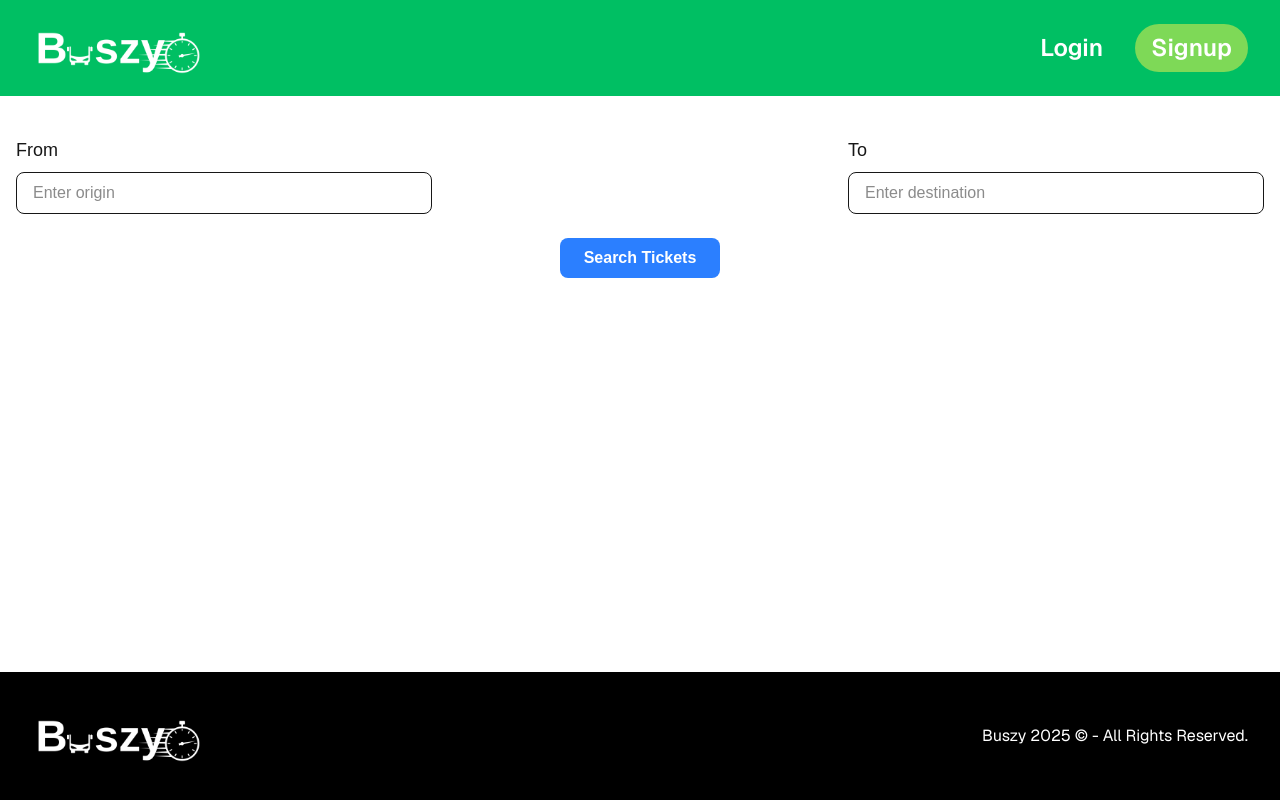
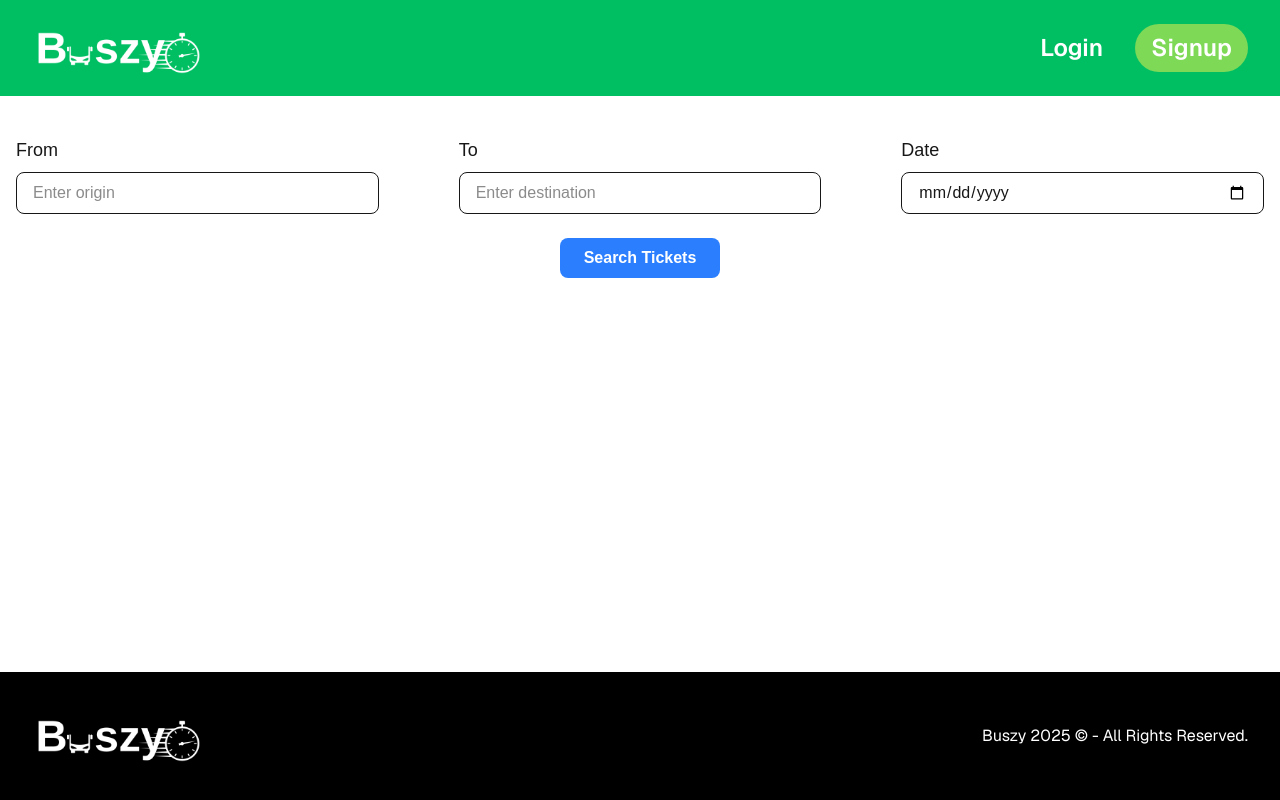
Before and after one commit to emremustu/buszy, a Next.js app in the folder frontend/: page /administrations/manageTickets in a window 1280 px wide. Built offline with nearby package versions, Linux system fonts and the light colour scheme.

Commit message:
manageTickets

```diff
--- a/frontend/app/administrations/manageTickets/page.tsx
+++ b/frontend/app/administrations/manageTickets/page.tsx
@@ -3,30 +3,32 @@ import Footer from '@/app/components/Footer';
 import Navbar from '@/app/components/Navbar';
 import { useState } from 'react';
 
-
 const TicketPage = () => {
-    const[origin,setOrigin]= useState('');
-    const[destination,setDestination]= useState('');
+  const [origin, setOrigin] = useState('');
+  const [destination, setDestination] = useState('');
   const [responseMessage, setResponseMessage] = useState<string>('');
   const [voyageData, setVoyageData] = useState<any>(null);
-    const[company,setCompany]= useState('');
+  const [date, setDate] = useState('');
 
   const handleSearch = async (e: React.FormEvent) => {
     e.preventDefault(); // Formun sayfa yenilenmesini engelle
-    const data={
-        origin:origin,
-        destination:destination,
-        company:company
-    };
 
-    try{
-        const response= await fetch ('http://localhost:8000/api/get-tickets',{
+    const companyName = localStorage.getItem('name') ?? sessionStorage.getItem('name');
+
+    try {
+      const response = await fetch('http://localhost:8000/api/get-tickets', {
         method: 'POST',
-            headers:{
-                'Content-Type':'application/json'
+        headers: {
+          'Content-Type': 'application/json'
         },
-            body: JSON.stringify(data),
+        body: JSON.stringify({
+          company: companyName,
+          origin,
+          destination,
+          date,
+        }),
       });
+
       const result = await response.json();
       console.log("API Cevabi:", result); // API cevabını konsola yazdır
 
@@ -34,11 +36,10 @@ const TicketPage = () => {
         setResponseMessage("Voyage found!");
         setVoyageData(result.voyage); // Gelen voyage verisini state'e kaydet
       } else {
-            setResponseMessage(result.message || "Bir hata oluştu!"); // Hata mesajı
-            setVoyageData(null); // Eğer hata varsa voyageData'yı sıfırla
+        setResponseMessage(result.message || "Bir hata oluştu!");
+        setVoyageData(null);
       }
-    }
-    catch (error) {
+    } catch (error) {
       console.error("Error during fetch:", error);
       setResponseMessage("Bir hata oluştu, lütfen tekrar deneyin.");
       setVoyageData(null);
@@ -49,9 +50,7 @@ const TicketPage = () => {
     <>
       <div className="flex flex-col h-screen">
         <Navbar />
-
-        {/* Seçim Alanları */}
-        <div className="mt-10 mx-4 flex justify-between">
+        <form onSubmit={handleSearch} className="mt-10 mx-4 space-x-20 flex justify-between">
           <div className="w-1/3">
             <label htmlFor="from" className="block text-lg">From</label>
             <input
@@ -60,41 +59,42 @@ const TicketPage = () => {
               onChange={(e) => setOrigin(e.target.value)}
               className="mt-2 w-full px-4 py-2 border rounded-lg"
               placeholder="Enter origin"
+              required
             />
           </div>
           <div className="w-1/3">
             <label htmlFor="to" className="block text-lg">To</label>
             <input
-
               type="text"
               value={destination}
               onChange={(e) => setDestination(e.target.value)}
               className="mt-2 w-full px-4 py-2 border rounded-lg"
               placeholder="Enter destination"
+              required
             />
           </div>
-          {/*<div className="w-1/3">
+
+          <div className="w-1/3">
             <label htmlFor="date" className="block text-lg">Date</label>
             <input
-
               type="date"
               value={date}
               onChange={(e) => setDate(e.target.value)}
               className="mt-2 w-full px-4 py-2 border rounded-lg"
+              required
             />
-          </div>*/}
           </div>
+        </form>
 
-        {/* Arama Butonu */}
         <div className="text-center mt-6">
           <button
-            onClick={handleSearch}
+            type="submit"
+            form="ticket-form"
             className="px-6 py-2 bg-blue-500 text-white font-bold rounded-lg hover:bg-blue-600"
           >
             Search Tickets
           </button>
         </div>
-
         <div className="mt-auto" />
         <Footer />
       </div>
--- a/frontend/app/administrations/page.tsx
+++ b/frontend/app/administrations/page.tsx
@@ -27,9 +27,9 @@ const AdminPage = () => {
                             Customer Comments
                         </button>
 
-                        <button className="bg-primarybr text-white py-3 px-6 rounded-3xl hover:bg-green-600 text-center">
+                        <Link href= "/administrations/manageTickets" className="bg-primarybr text-white py-3 px-6 rounded-3xl hover:bg-green-600 text-center">
                             Manage Tickets
-                        </button>
+                        </Link>
 
                         <button className="bg-primarybr text-white py-3 px-6 rounded-3xl border-4 hover:bg-green-600 text-center">
                             Help Desk
```
Lines whose indentation alone changed are shown as unchanged.
